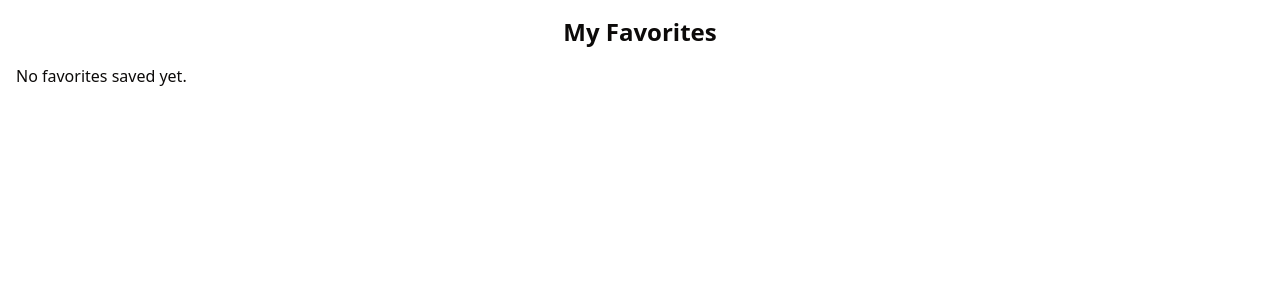
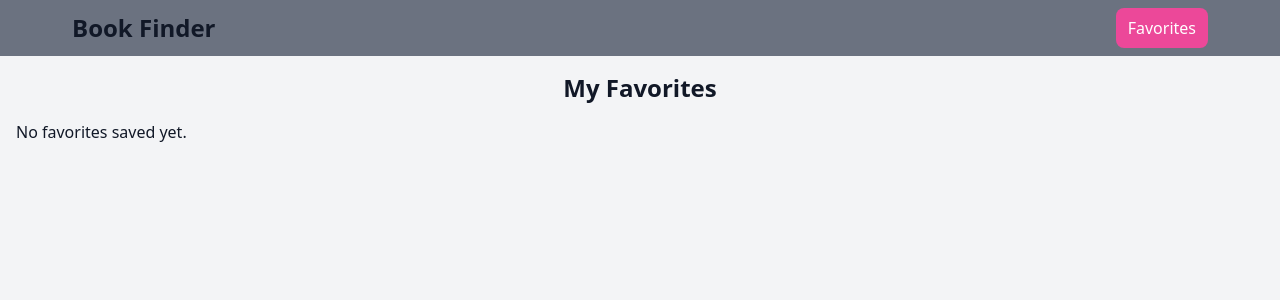
Before and after one commit to rhutiksahu12/bookfinder, a React (Vite) app: page /favorites in a window 1280 px wide. Shown: the top 300 px of the page. Built offline with nearby package versions, Linux system fonts and the light colour scheme.

Commit message:
project_finalised

```diff
--- a/package.json
+++ b/package.json
@@ -11,6 +11,7 @@
   },
   "dependencies": {
     "@radix-ui/react-slot": "^1.1.0",
+    "axios": "^1.7.7",
     "class-variance-authority": "^0.7.0",
     "clsx": "^2.1.1",
     "lucide-react": "^0.460.0",
--- a/src/App.jsx
+++ b/src/App.jsx
@@ -1,12 +1,15 @@
 import React from 'react';
 import Home from './pages/Home';
+import Navbar from './components/Navbar';
+import MainLayout from './layout/Main.Layout';
 
 
 const App = () => {
   return (
-      <div className="min-h-screen bg-gray-100 dark:bg-gray-900 text-gray-900 dark:text-gray-100">
-        <Home />
-      </div>
+    <MainLayout>
+
+      <Home />
+    </MainLayout>
   );
 };
 
--- /dev/null
+++ b/src/components/Navbar.jsx
@@ -0,0 +1,23 @@
+import React from 'react'
+import { NavLink } from 'react-router'
+
+const Navbar = () => {
+    return (
+        <>
+            <div className='w-full px-6 bg-gray-500'>
+                <div className='flex mx-auto justify-between p-2 items-center max-w-6xl '>
+                    <div>
+                        <h2 className='text-2xl font-bold'> Book Finder </h2>
+                    </div>
+                    <ul className='flex justify-end items-center '>
+                        <NavLink to='./favorites' className='bg-pink-500 hover:bg-pink-600 p-2 px-3 rounded-lg text-white'>
+                            Favorites
+                        </NavLink>
+                    </ul>
+                </div>
+            </div>
+        </>
+    )
+}
+
+export default Navbar
--- /dev/null
+++ b/src/layout/Main.Layout.jsx
@@ -0,0 +1,15 @@
+import Navbar from '@/components/Navbar'
+import React from 'react'
+
+const MainLayout = ({ children }) => {
+    return (
+        <>
+            <div className="min-h-screen bg-gray-100 dark:bg-gray-900 text-gray-900 dark:text-gray-100">
+                <Navbar />
+                {children}
+            </div>
+        </>
+    )
+}
+
+export default MainLayout
--- a/src/pages/Favorites.jsx
+++ b/src/pages/Favorites.jsx
@@ -1,4 +1,5 @@
 import { Card, CardContent, CardHeader, CardTitle } from '@/components/ui/card';
+import MainLayout from '@/layout/Main.Layout';
 import React from 'react';
 
 
@@ -6,6 +7,7 @@ const Favorites = () => {
     const favorites = JSON.parse(localStorage.getItem('favorites') || '[]');
 
     return (
+        <MainLayout>
             <div className="container mx-auto p-4">
                 <h1 className="text-2xl font-bold text-center mb-4">My Favorites</h1>
                 {favorites.length > 0 ? (
@@ -25,6 +27,7 @@ const Favorites = () => {
                     <p>No favorites saved yet.</p>
                 )}
             </div>
+        </MainLayout>
     );
 };
 
--- a/src/pages/Home.jsx
+++ b/src/pages/Home.jsx
@@ -33,7 +33,7 @@ const Home = () => {
 
     return (
         <div className="container mx-auto p-4">
-            <h1 className="text-2xl font-bold text-center mb-4">Book Finder</h1>
+            {/* <h1 className="text-2xl font-bold text-center mb-4">Book Finder</h1> */}
             <SearchBar
                 searchTerm={searchTerm}
                 authorTerm={authorTerm}
```
Also changed, not shown: 1 other file (tests, documents, lock files or other folders). Lines whose indentation alone changed are shown as unchanged.
